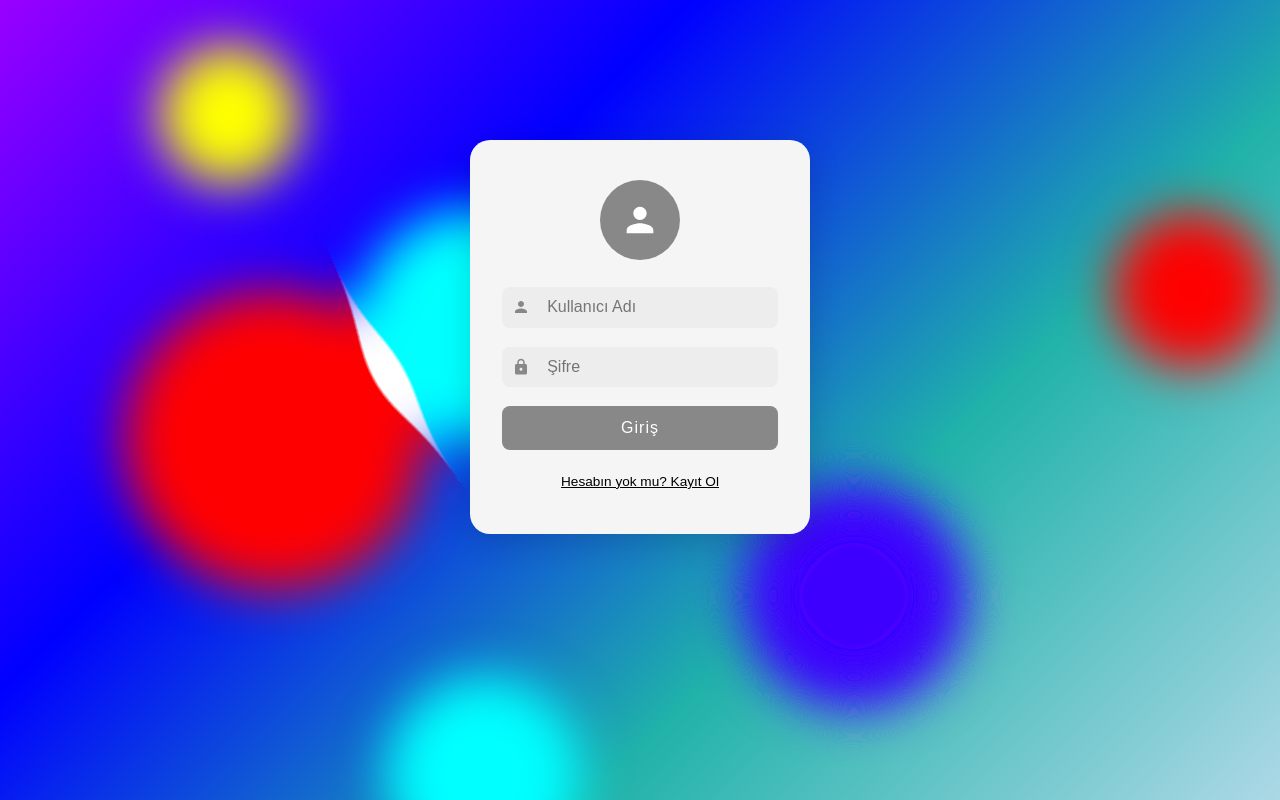
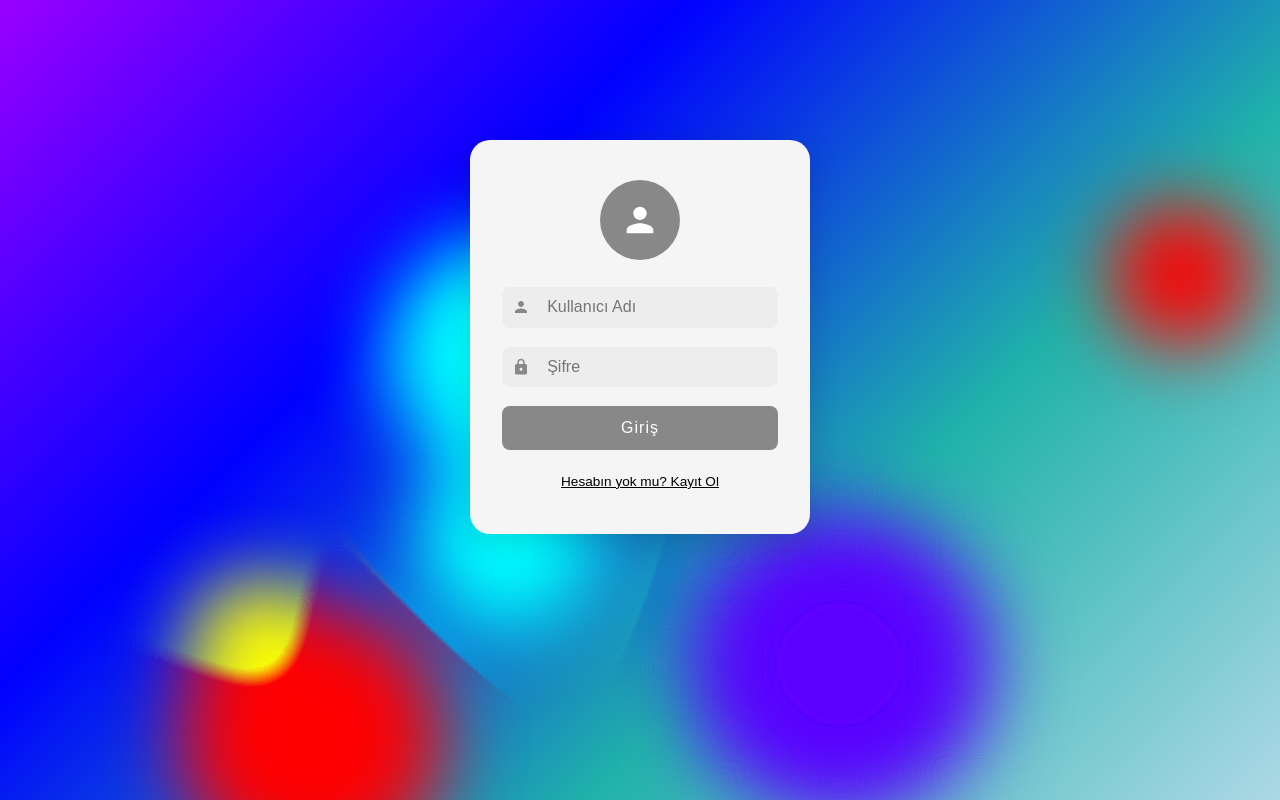
Before and after one commit to furkancol10/INTSHOP, a Svelte app in the folder frontend/: page / in a window 1280 px wide. Built offline with nearby package versions, Linux system fonts and the light colour scheme; no server answers.

Commit message:
blob_animation

```diff
--- a/frontend/src/app.css
+++ b/frontend/src/app.css
@@ -111,15 +111,16 @@ h2 {
 .lava-background {
   position: absolute;
   inset: 0;
-  filter: blur(25px) contrast(19);
+  filter: blur(38px) contrast(11);
   z-index: 0;
   pointer-events: none;
+  animation: normal;
 }
 
 .lava {
   position: absolute;
   border-radius: 50%;
-  mix-blend-mode: screen;
+  mix-blend-mode: normal;
 }
 
 .lava-1 {
@@ -127,7 +128,8 @@ h2 {
   height: 240px;
   background: red;
   left: 12%;
-  animation: yuz1 14s ease-in-out infinite;
+  animation: yuz1 46s cubic-bezier(.45, .05, .55, .95) infinite -4s;
+  will-change: transform, top;
 }
 
 .lava-2 {
@@ -135,7 +137,8 @@ h2 {
   height: 180px;
   background: cyan;
   left: 30%;
-  animation: yuz2 18s ease-in-out infinite;
+  animation: yuz2 50s cubic-bezier(.4, .1, .3, .9) infinite -17s;
+  will-change: transform, top;
 }
 
 .lava-3 {
@@ -143,7 +146,8 @@ h2 {
   height: 300px;
   background: #7c3aed;
   left: 55%;
-  animation: yuz3 22s ease-in-out infinite;
+  animation: yuz3 58s cubic-bezier(.5, 0, .4, 1) infinite -9s;
+  will-change: transform, top;
 }
 
 .lava-4 {
@@ -151,7 +155,8 @@ h2 {
   height: 150px;
   background: orange;
   left: 12%;
-  animation: yuz1 14s ease-in-out infinite reverse;
+  animation: yuz4 49s cubic-bezier(.42, .08, .58, .92) infinite -26s;
+  will-change: transform, top;
 }
 
 .lava-5 {
@@ -159,7 +164,8 @@ h2 {
   height: 200px;
   background: cyan;
   left: 30%;
-  animation: yuz2 18s ease-in-out infinite reverse;
+  animation: yuz5 50s cubic-bezier(.38, .12, .32, .88) infinite -12s;
+  will-change: transform, top;
 }
 
 .lava-6 {
@@ -167,78 +173,67 @@ h2 {
   height: 130px;
   background: red;
   left: 88%;
-  animation: yuz3 12s ease-in-out infinite;
+  animation: yuz6 53s cubic-bezier(.48, .04, .46, .96) infinite -21s;
+  will-change: transform, top;
 }
 
 @keyframes yuz1 {
-
-  0%,
-  100% {
-    top: 110%;
-    transform: scale(1);
-  }
-
-  35% {
-    top: 40%;
-    transform: scale(1.25);
-  }
-
-  55% {
-    top: 15%;
-    transform: scale(0.85);
-  }
-
-  80% {
-    top: -20%;
-    transform: scale(1.1);
-  }
+  0%, 100% { top: 112%; transform: translateX(0) scale(1); }
+  18% { top: 78%; transform: translateX(3vw) scale(1.1); }
+  38% { top: 42%; transform: translateX(-2vw) scale(1.28); }
+  58% { top: 14%; transform: translateX(4vw) scale(0.86); }
+  78% { top: -12%; transform: translateX(-1.5vw) scale(1.12); }
+  92% { top: -22%; transform: translateX(1vw) scale(0.96); }
 }
 
 @keyframes yuz2 {
-
-  0%,
-  100% {
-    top: -25%;
-    transform: scale(0.9);
-  }
-
-  30% {
-    top: 30%;
-    transform: scale(1.3);
-  }
-
-  60% {
-    top: 65%;
-    transform: scale(0.8);
-  }
-
-  85% {
-    top: 105%;
-    transform: scale(1.15);
-  }
+  0%, 100% { top: -26%; transform: translateX(0) scale(0.9); }
+  22% { top: 2%; transform: translateX(-3.5vw) scale(1.15); }
+  44% { top: 33%; transform: translateX(2.5vw) scale(1.32); }
+  66% { top: 68%; transform: translateX(-2vw) scale(0.82); }
+  86% { top: 100%; transform: translateX(3vw) scale(1.18); }
 }
 
 @keyframes yuz3 {
-
-  0%,
-  100% {
-    top: 100%;
-    transform: scale(1.1);
-  }
-
-  25% {
-    top: 55%;
-    transform: scale(0.75);
-  }
-
-  50% {
-    top: 20%;
-    transform: scale(1.35);
-  }
-
-  75% {
-    top: -15%;
-    transform: scale(0.95);
+  0%, 100% { top: 102%; transform: translateX(0) scale(1.08); }
+  16% { top: 74%; transform: translateX(-3vw) scale(0.9); }
+  36% { top: 48%; transform: translateX(2vw) scale(1.22); }
+  56% { top: 22%; transform: translateX(-4vw) scale(0.78); }
+  76% { top: -8%; transform: translateX(3vw) scale(1.34); }
+  92% { top: -18%; transform: translateX(-1vw) scale(0.98); }
+}
+
+@keyframes yuz4 {
+  0%, 100% { top: -20%; transform: translateX(0) scale(1.05); }
+  24% { top: 10%; transform: translateX(4vw) scale(0.88); }
+  46% { top: 45%; transform: translateX(-3vw) scale(1.24); }
+  64% { top: 72%; transform: translateX(2.5vw) scale(0.92); }
+  82% { top: 96%; transform: translateX(-2vw) scale(1.14); }
+  94% { top: 106%; transform: translateX(1vw) scale(1); }
+}
+
+@keyframes yuz5 {
+  0%, 100% { top: 108%; transform: translateX(0) scale(0.95); }
+  20% { top: 80%; transform: translateX(-4vw) scale(1.2); }
+  42% { top: 50%; transform: translateX(3vw) scale(0.84); }
+  62% { top: 24%; transform: translateX(-2.5vw) scale(1.3); }
+  80% { top: -4%; transform: translateX(2vw) scale(0.9); }
+  95% { top: -24%; transform: translateX(-1vw) scale(1.1); }
+}
+
+@keyframes yuz6 {
+  0%, 100% { top: 96%; transform: translateX(0) scale(1.12); }
+  19% { top: 66%; transform: translateX(3.5vw) scale(0.86); }
+  40% { top: 38%; transform: translateX(-3vw) scale(1.28); }
+  60% { top: 12%; transform: translateX(2vw) scale(0.94); }
+  80% { top: -14%; transform: translateX(-2.5vw) scale(1.2); }
+  95% { top: -24%; transform: translateX(1.5vw) scale(1); }
+}
+
+@media (prefers-reduced-motion: reduce) {
+  .lava {
+    animation: none;
+    top: 45%;
   }
 }
 
```
